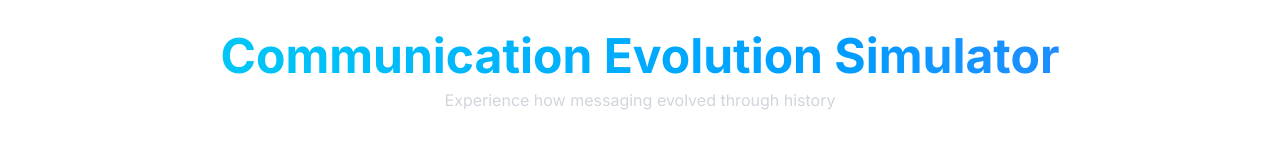
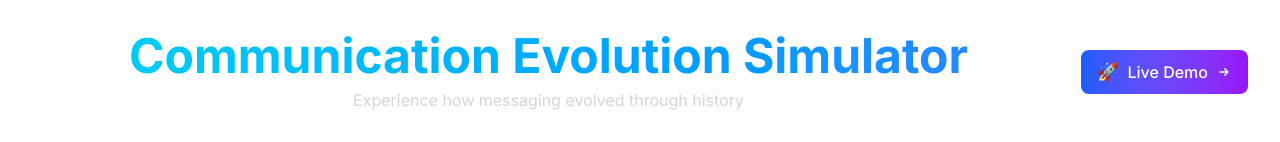
Before and after one commit to am4njaiswar/themedium2, a Next.js app: page / in a window 1280 px wide. Shown: the top 142 px of the page. Built offline with nearby package versions, Linux system fonts and the light colour scheme; no server answers.

Commit message:
demo button added

```diff
--- a/app/page.tsx
+++ b/app/page.tsx
@@ -2,6 +2,7 @@
 'use client'
 
 import { useState, useEffect } from 'react'
+import Link from 'next/link'
 import EraContainer from './components/core2/EraContainer'
 import NetworkStatus from './components/core2/NetworkStatus'
 import TelegraphUI from './components/eras2/1840_Telegraph/TelegraphUI'
@@ -80,11 +81,30 @@ export default function Home() {
   return (
     <div className="min-h-screen p-4 md:p-8">
       {/* Header */}
-      <header className="text-center mb-8">
-        <h1 className="text-4xl md:text-5xl font-bold bg-linear-to-r from-cyan-400 to-blue-500 bg-clip-text text-transparent mb-2">
-          Communication Evolution Simulator
-        </h1>
-        <p className="text-gray-300">Experience how messaging evolved through history</p>
+      <header className="text-center mb-8 relative">
+        <div className="flex flex-col md:flex-row md:items-center justify-between gap-4 mb-2">
+          <div className="flex-1">
+            <h1 className="text-4xl md:text-5xl font-bold bg-linear-to-r from-cyan-400 to-blue-500 bg-clip-text text-transparent mb-2">
+              Communication Evolution Simulator
+            </h1>
+            <p className="text-gray-300">Experience how messaging evolved through history</p>
+          </div>
+          <Link
+            href="/demo"
+            className="group inline-flex items-center gap-2 px-4 py-2 rounded-lg bg-linear-to-r from-blue-600 to-purple-600 hover:from-blue-500 hover:to-purple-500 text-white font-medium transition-all duration-300 hover:shadow-lg hover:shadow-blue-500/25 active:scale-95"
+          >
+            <span className="text-lg">🚀</span>
+            <span>Live Demo</span>
+            <svg
+              className="w-4 h-4 group-hover:translate-x-1 transition-transform"
+              fill="none"
+              stroke="currentColor"
+              viewBox="0 0 24 24"
+            >
+              <path strokeLinecap="round" strokeLinejoin="round" strokeWidth={2} d="M13 7l5 5m0 0l-5 5m5-5H6" />
+            </svg>
+          </Link>
+        </div>
       </header>
 
       {/* Main Content Grid */}
```
